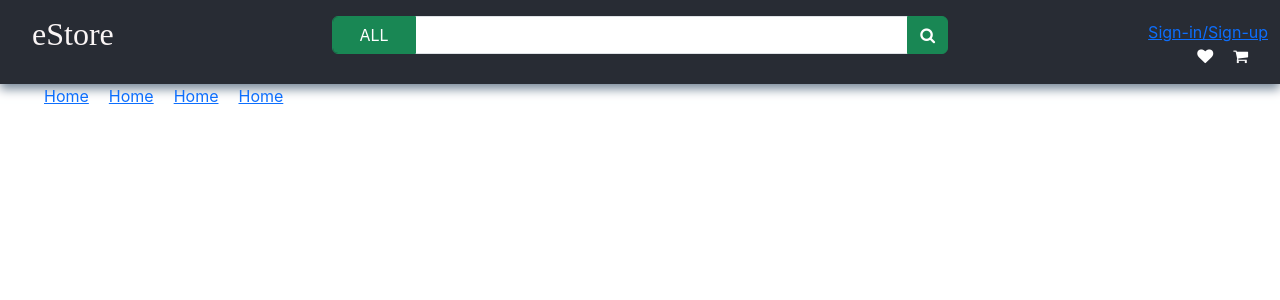
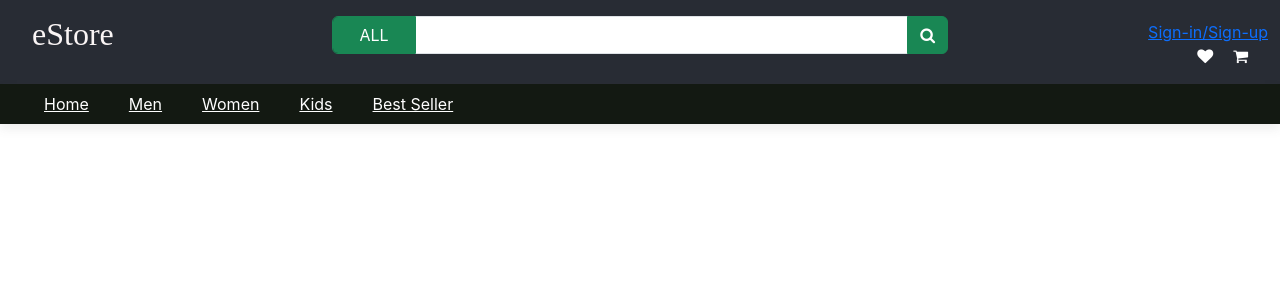
Before and after one commit to arunbhalli/estore, a React (Create React App) app: page / in a window 1280 px wide. Shown: the top 300 px of the page. Built offline with nearby package versions, Linux system fonts and the light colour scheme.

Commit message:
adds style in top menu adds diffrent files in sass for header,mixin

```diff
--- a/src/componenets/TopMenu.jsx
+++ b/src/componenets/TopMenu.jsx
@@ -1,26 +1,20 @@
 import React from 'react';
-
+import '../componenets/_topMenu.scss';
+const Menu = ['Home', 'Men', 'Women', 'Kids', 'Best Seller'];
 const TopMenu = () => {
   return (
     <>
-      <header>
+      <header className='menuHeader'>
         <div className='container-fluid'>
           <div className='row'>
             <div className='col-xl-12 col-lg-12'>
-              <nav>
+              <nav className='menu'>
                 <ul>
-                  <li>
-                    <a href='#'>Home</a>
-                  </li>
-                  <li>
-                    <a href='#'>Home</a>
-                  </li>
-                  <li>
-                    <a href='#'>Home</a>
-                  </li>
-                  <li>
-                    <a href='#'>Home</a>
-                  </li>
+                  {Menu.map((item, index) => (
+                    <li key={index}>
+                      <a href='#'>{item}</a>
+                    </li>
+                  ))}
                 </ul>
               </nav>
             </div>
--- /dev/null
+++ b/src/componenets/_topMenu.scss
@@ -0,0 +1,62 @@
+@import '../style/sass/mixin';
+@import '../style/sass/variables';
+.menuHeader {
+  background: $header-color;
+  box-shadow: 0px 5px 10px rgba(91, 91, 91, 0.1);
+}
+
+.menu {
+  ul {
+    margin: 6px 0;
+    li {
+      list-style: none;
+      display: inline-block;
+      margin-right: 40px;
+      &.active {
+        a {
+          &:after {
+            -webkit-transform: scale(1);
+            transform: scale(1);
+          }
+        }
+      }
+      &:hover {
+        a {
+          &:after {
+            transform: scale(1);
+            -webkit-transform: scale(1);
+          }
+          &:hover {
+            text-decoration: none;
+          }
+        }
+      }
+      &:last-child {
+        margin-right: 0;
+      }
+
+      a {
+        color: #fff;
+        display: block;
+        padding: 2px 0;
+        position: relative;
+        // &:last-child{
+        //     &:after{
+        //         display: inline;
+        //     }
+        // }
+        &:after {
+          position: absolute;
+          background: red;
+          content: '';
+          left: 0;
+          bottom: 0;
+          width: 100%;
+          height: 2px;
+          -webkit-transform: scale(0);
+          @include transition(all, 0.5s);
+        }
+      }
+    }
+  }
+}
--- /dev/null
+++ b/src/style/sass/_mixin.scss
@@ -0,0 +1,7 @@
+@mixin transition($args...) {
+  -webkit-transition: $args;
+  -moz-transition: $args;
+  -ms-transition:$args;
+  -o-transition: $args;
+  transition: $args;
+}
--- /dev/null
+++ b/src/style/sass/_variables.scss
@@ -0,0 +1 @@
+$header-color: #131912;
```
